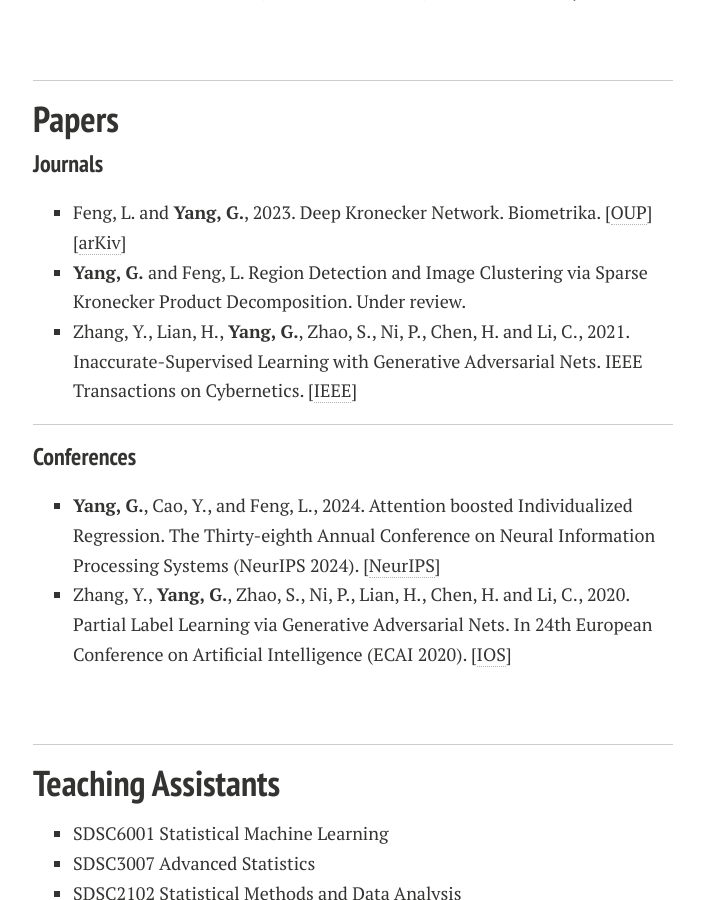
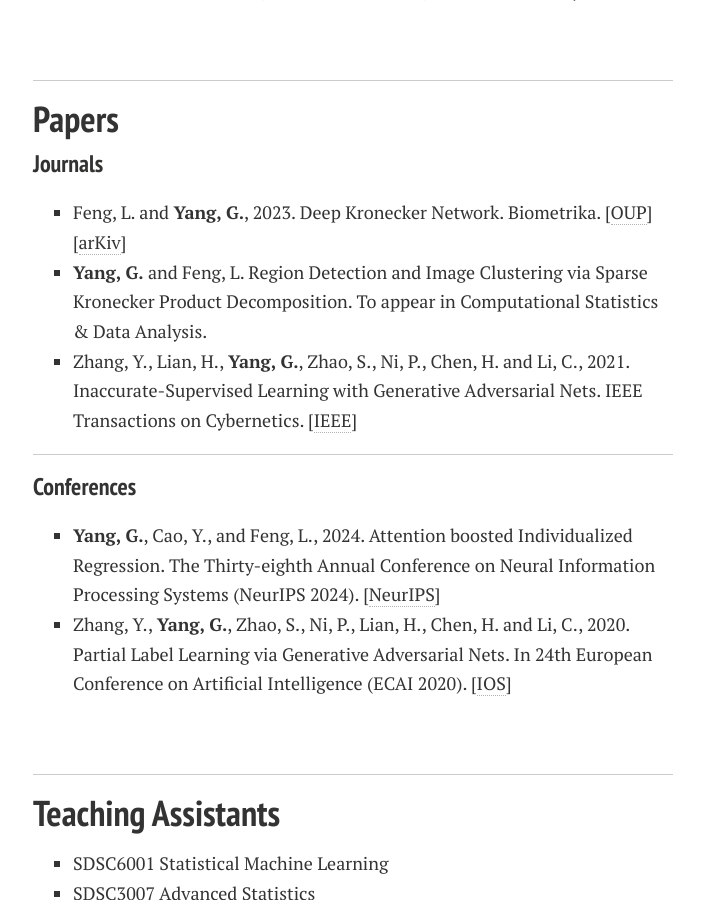
Before and after one commit to YLKnight/YLKnight.github.io, a Jekyll site: the page built from index.md, in a window 1280 px wide and 900 px high, scrolled down 600 px. Shown: the whole window, without its empty margins (287-991 px from the left). Built offline with Jekyll 4.4.1, drawn with Linux system fonts in a browser that asks for light colours; nearby versions of some CDN libraries; comment, search, counter and statistics services are not loaded; a style sheet for code colours, icons or effects is not loaded; our own code applies the rules of GitHub Pages for plain Markdown files.

Commit message:
Update index.md

```diff
--- a/index.md
+++ b/index.md
@@ -29,7 +29,7 @@ My current research interests focus on statistical machine learning, medical ima
 ### Journals
 
 - Feng, L. and **Yang, G.**, 2023. Deep Kronecker Network. Biometrika. [[OUP](https://doi.org/10.1093/biomet/asad049)][[arKiv](https://arxiv.org/abs/2210.13327)]
-- **Yang, G.** and Feng, L. Region Detection and Image Clustering via Sparse Kronecker Product Decomposition. Under review.
+- **Yang, G.** and Feng, L. Region Detection and Image Clustering via Sparse Kronecker Product Decomposition. To appear in Computational Statistics & Data Analysis.
 - Zhang, Y., Lian, H., **Yang, G.**, Zhao, S., Ni, P., Chen, H. and Li, C., 2021. Inaccurate-Supervised Learning with Generative Adversarial Nets. IEEE Transactions on Cybernetics. [[IEEE](https://ieeexplore.ieee.org/abstract/document/9526351)]
 
 <hr>
```
